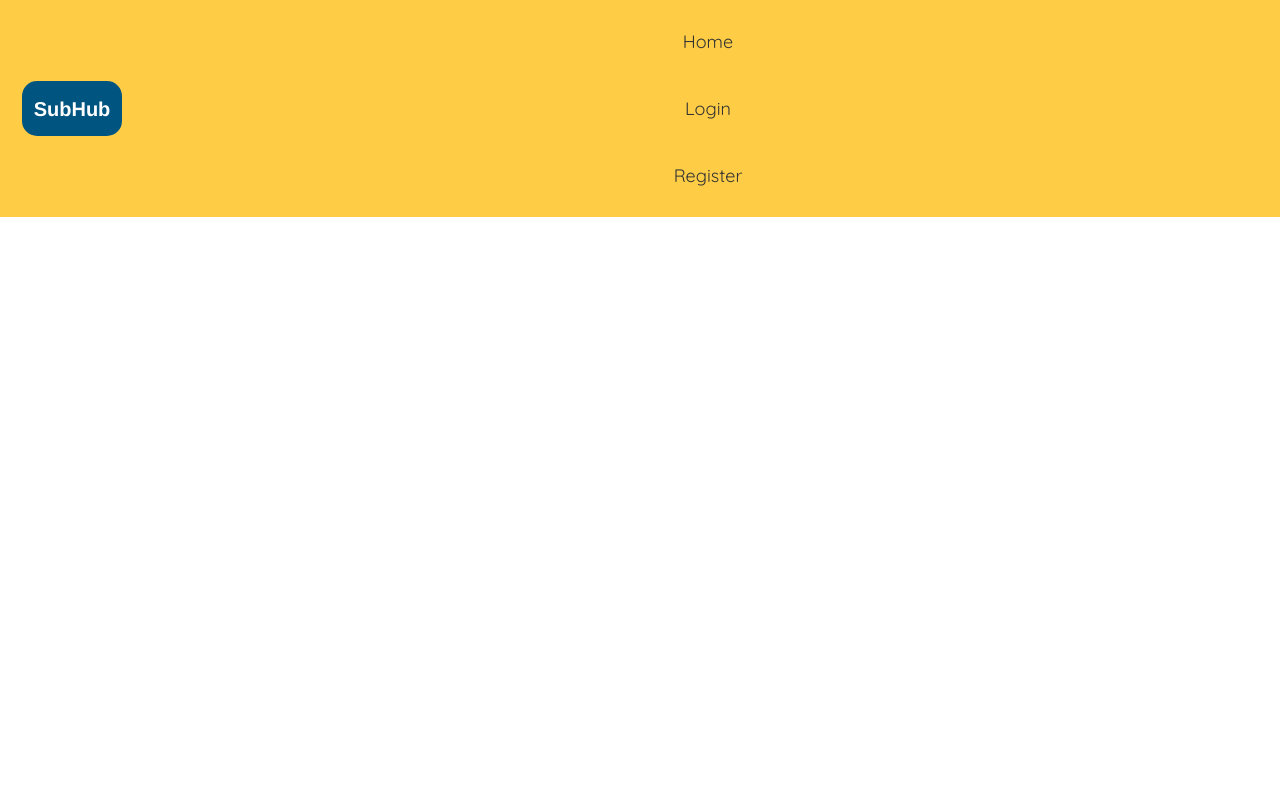
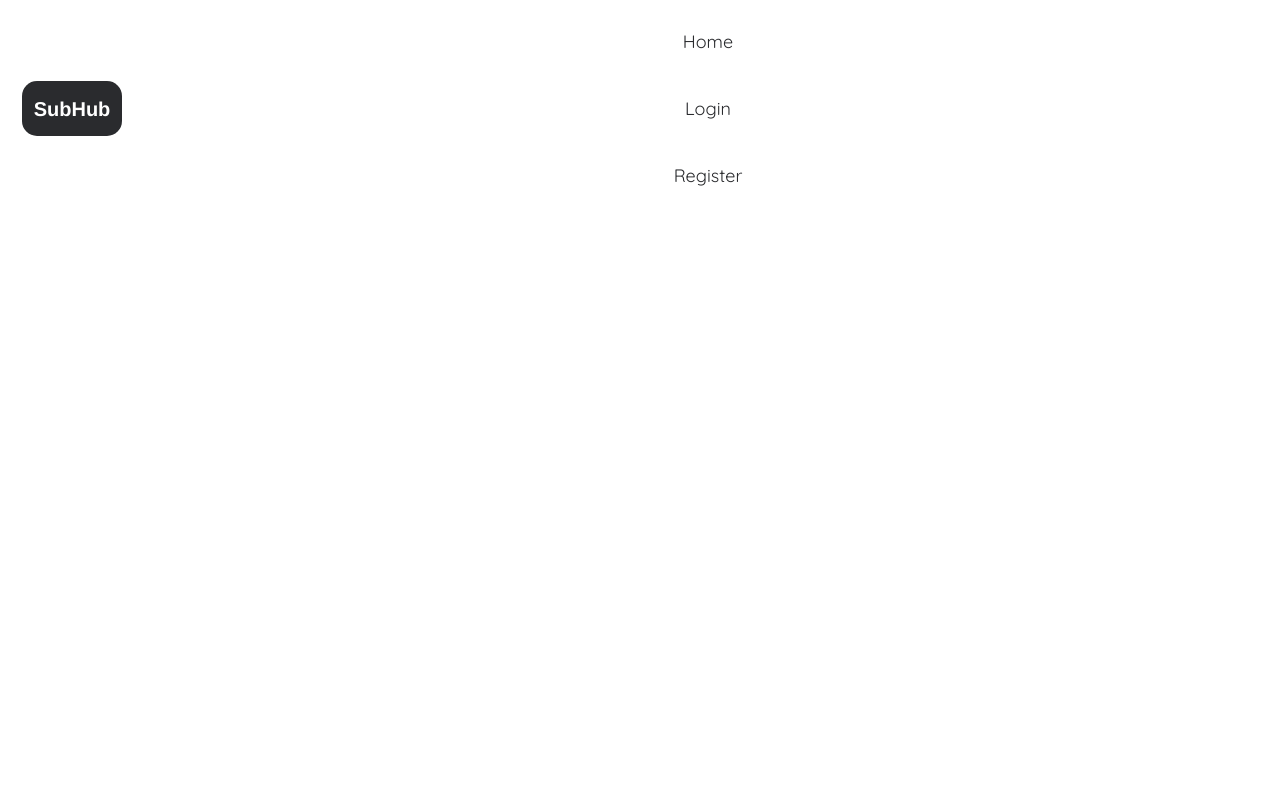
Before and after one commit to JonFD4/SubscriptionWallet, a Django app: page / in a window 1280 px wide. Run offline with Django 3.2, Linux system fonts and the light colour scheme.

Commit message:
Style footer and change colour palette

```diff
--- a/static/css/styles.css
+++ b/static/css/styles.css
@@ -4,14 +4,13 @@
 @import url('https://fonts.googleapis.com/css2?family=Quicksand:wght@400;700&display=swap');
 
 :root {
-    --primary-color: #FECD45; /* Bright yellow */
-    --secondary-color: #005580; /* Darker Blue */
-    --text-color: #333333; /* Neutral Gray */
-    --hover-color: hsl(210, 100%, 50%); /* Saturated Blue */
+    --primary-color: #ffffff;  /*white*/
+    --secondary-color: #2a2b2e; /* Dark Gray */
+    --text-color: #2a2b2e; /* Dark Gray */
+    --hover-color: #ff9d4d; /* Lighter Coral Pink */
     --header-font: 'Quicksand', sans-serif;
     --normal-font: 'Roboto', sans-serif;
 }
-
 * {
     margin: 0;
     padding: 0;
@@ -20,9 +19,13 @@
     overflow-x: hidden;
 }
 
+body{
+    display: flex;
+    flex-direction: column;
+    min-height: 100vh;
+}
 
 /* Customize the navbar colors */
-
 .navbar-custom {
     background-color: var(--primary-color);
 }
@@ -33,21 +36,20 @@
 
 .navbar-custom .navbar-brand,
 .navbar-custom .navbar-text {
-    color: var(--text-color);
+    color: var(--secondary-color);
 }
 
 .navbar-custom .navbar-nav .nav-link {
-    color: var(--text-color);
+    color: var(--secondary-color);
     font-size: 18px;
     display: block;
     padding: 10px 20px;
 }
 
 .navbar-custom .navbar-nav .nav-link:hover {
-    background-color: var(--secondary-color);
-    color: #FFF;
+    background-color: var(--hover-color);
+    color: var(--primary-color);
     border-radius: 10px;
-    width:100vw;
 }
 
 /* Center the navbar menu in the dropdown */
```
Also changed, not shown: other parts of static/css/styles.css (+68 -0 lines).
